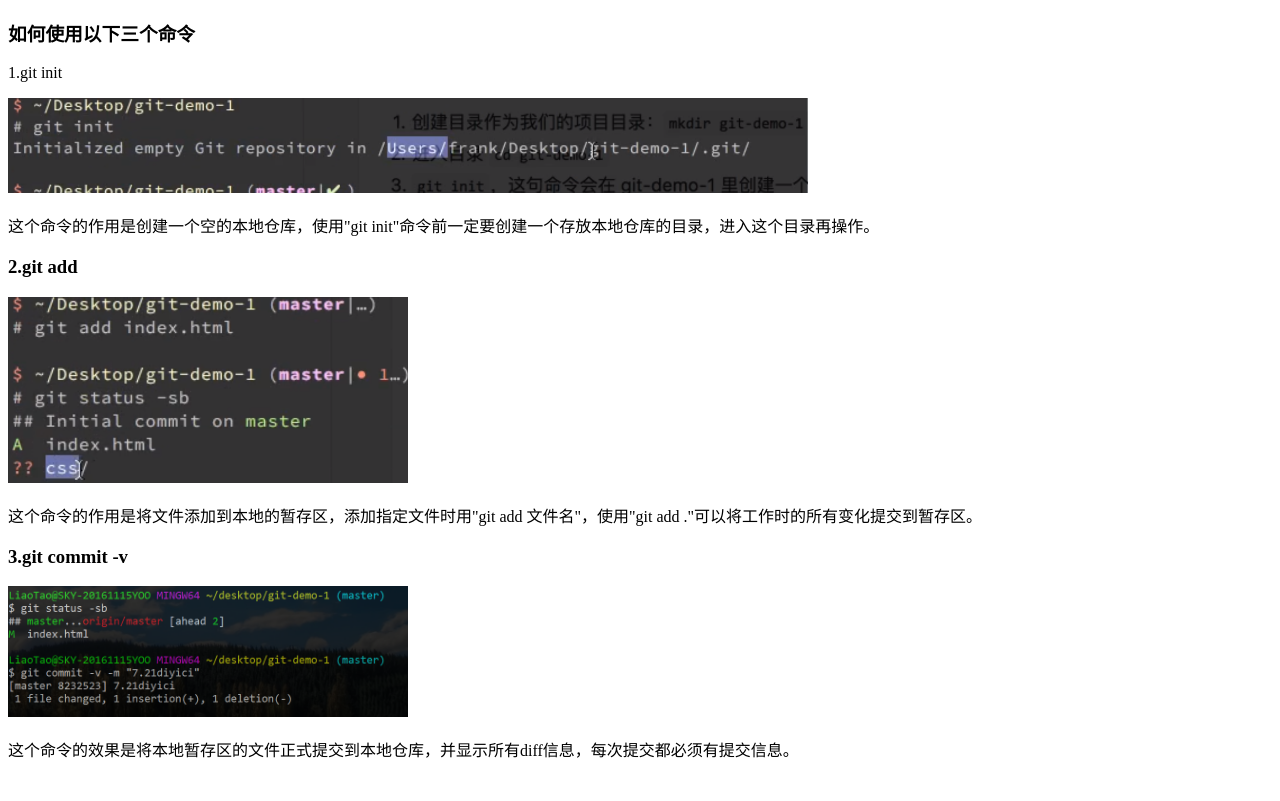
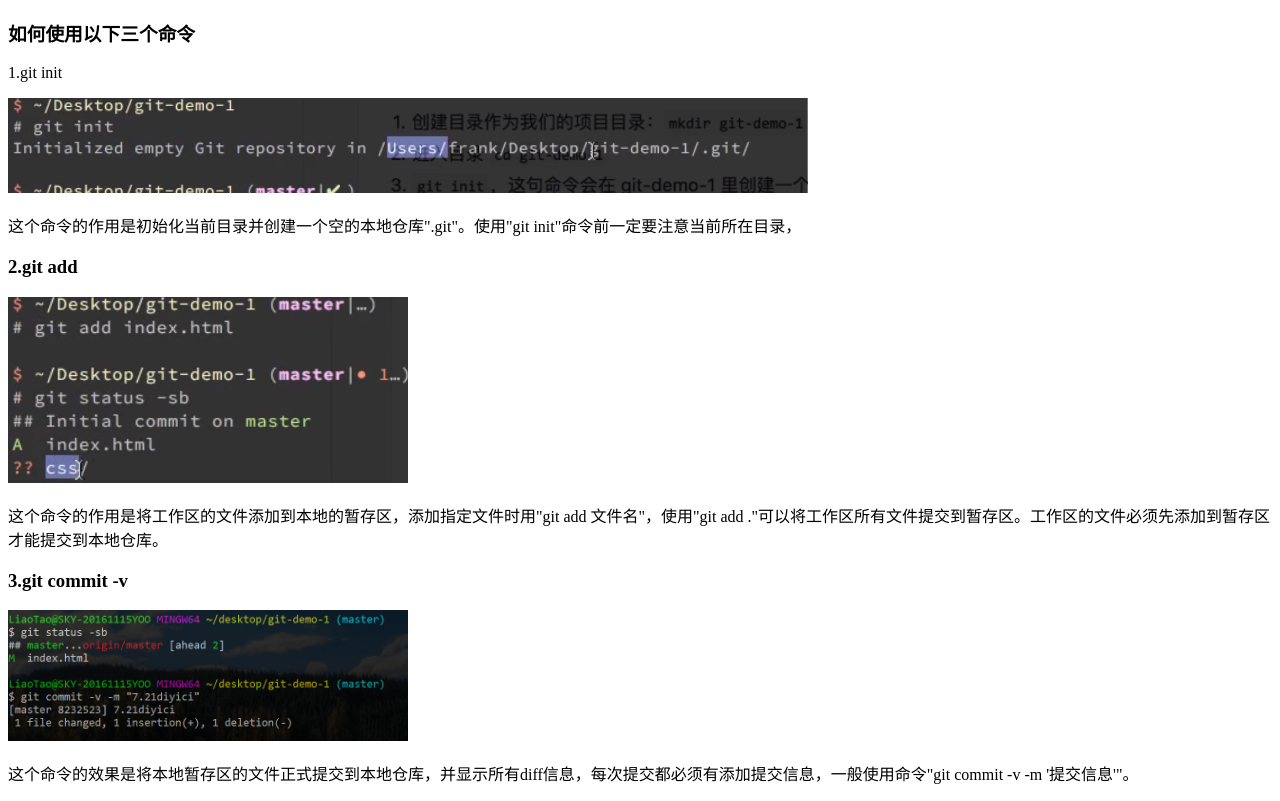
Before and after one commit to fruittooth/blog, a plain HTML site: page blog03.html in a window 1280 px wide. Drawn offline with Linux system fonts and the light colour scheme.

Commit message:
7.29第一次

```diff
--- a/blog03.html
+++ b/blog03.html
@@ -10,12 +10,12 @@
     <h3>如何使用以下三个命令</h3>
     <p>1.git init</p>
     <img src="images/git init.png" alt="" width="800" />
-    <p>这个命令的作用是创建一个空的本地仓库，使用"git init"命令前一定要创建一个存放本地仓库的目录，进入这个目录再操作。</p>
+    <p>这个命令的作用是初始化当前目录并创建一个空的本地仓库".git"。使用"git init"命令前一定要注意当前所在目录，</p>
     <h3>2.git add</h3>
     <img src="images/git add.png" alt="" width="400" />
-    <p>这个命令的作用是将文件添加到本地的暂存区，添加指定文件时用"git add 文件名"，使用"git add ."可以将工作时的所有变化提交到暂存区。</p>
+    <p>这个命令的作用是将工作区的文件添加到本地的暂存区，添加指定文件时用"git add 文件名"，使用"git add ."可以将工作区所有文件提交到暂存区。工作区的文件必须先添加到暂存区才能提交到本地仓库。</p>
     <h3>3.git commit -v </h3>
     <img src="images/git commit -v.png " alt="" width="400" />
-    <p>这个命令的效果是将本地暂存区的文件正式提交到本地仓库，并显示所有diff信息，每次提交都必须有提交信息。</p>
+    <p>这个命令的效果是将本地暂存区的文件正式提交到本地仓库，并显示所有diff信息，每次提交都必须有添加提交信息，一般使用命令"git commit -v -m '提交信息'"。</p>
 </body>
 </html>
```
